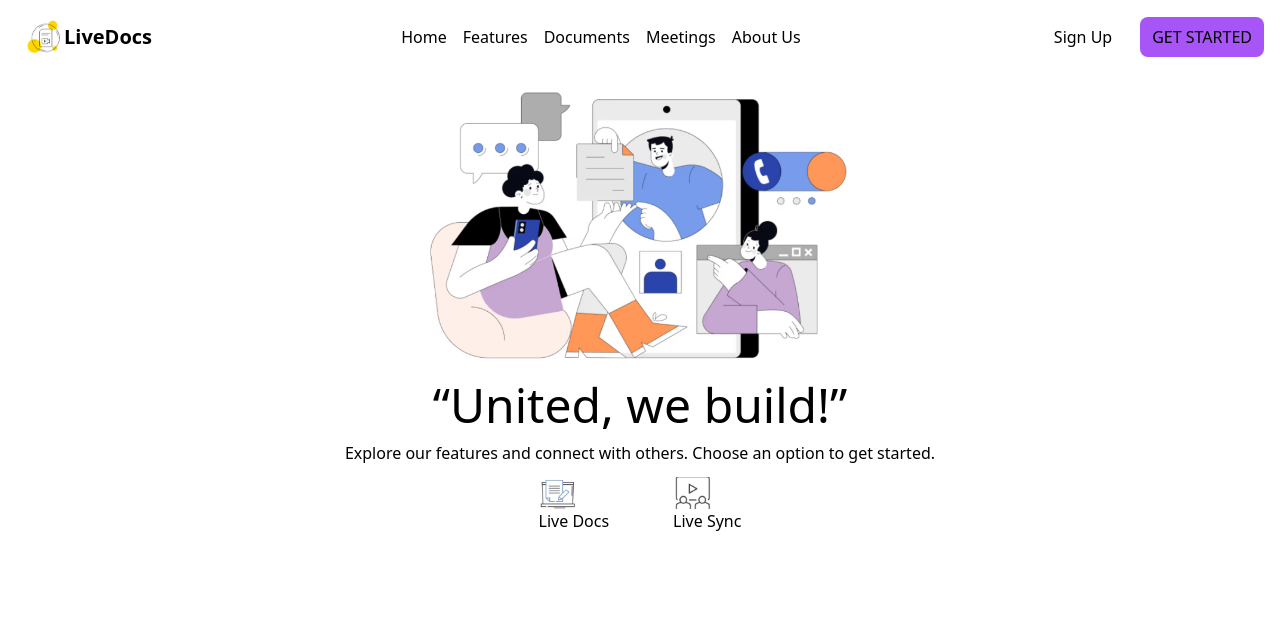
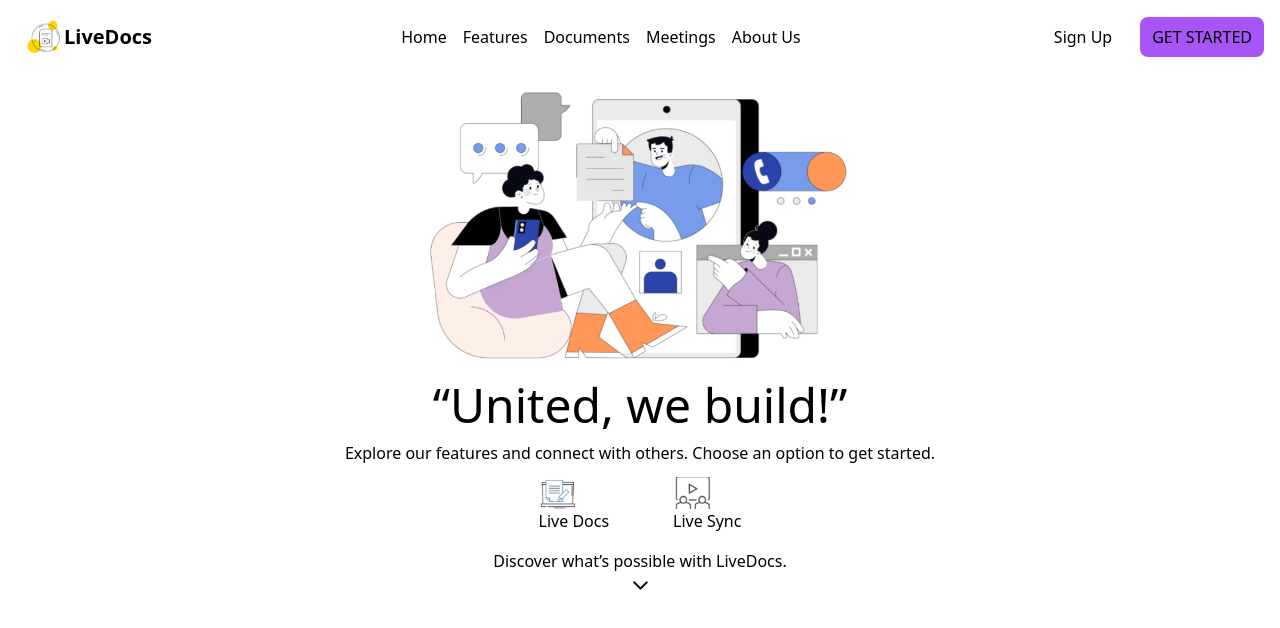
Before and after one commit to MeghaKaushal19/LiveDocs, a Next.js app: page / in a window 1280 px wide. Shown: the top 628 px of the page. Built offline with nearby package versions, Linux system fonts and the light colour scheme.

Commit message:
feat: Add discover section with arrow icon in page component

```diff
--- a/app/page.tsx
+++ b/app/page.tsx
@@ -1,5 +1,6 @@
 import React from 'react'
 import Image from 'next/image';
+import { ChevronDown } from 'lucide-react';
 
 const page = () => {
   return (
@@ -26,6 +27,10 @@ const page = () => {
         Live Sync
         </button>
       </div>
+      <div className="py-4 flex flex-col items-center justify-center">
+      <p>Discover what’s possible with LiveDocs.</p>
+      <ChevronDown size={25} />
+      </div>
     </div>
   )
 }
```
